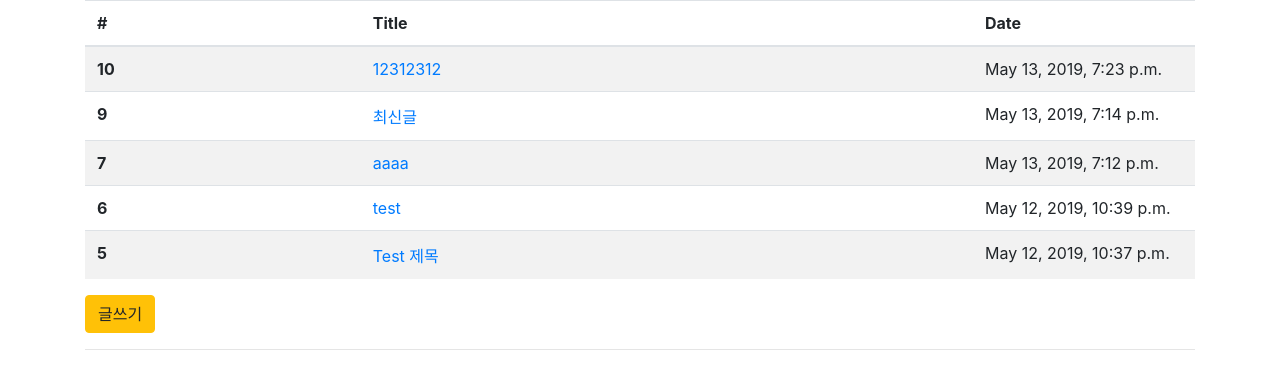
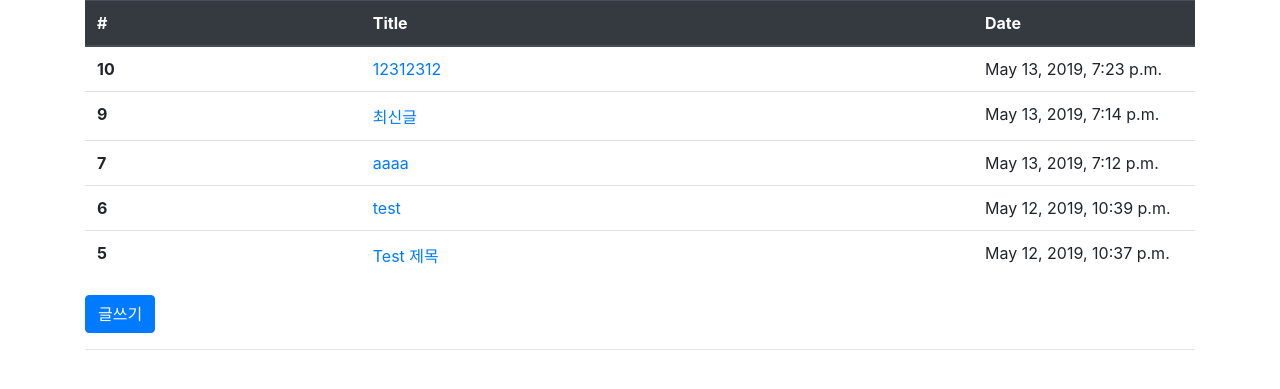
Before and after one commit to leesanha/fortheAjax, a Django app: page / in a window 1280 px wide. Shown: the top 389 px of the page. Run offline with Django 3.2, Linux system fonts and the light colour scheme; data comes from the database, SQL or seed files in the repository; some libraries are stand-ins or nearby versions.

Commit message:
0514 0142 commit

```diff
--- a/blog/templates/blog/detail.html
+++ b/blog/templates/blog/detail.html
@@ -5,7 +5,7 @@
     <p> {{blog.body}} </p>
     <br><br>
 
-    <a href="{%url 'home'%}"><button type="button" class="btn btn-outline-warning">HOME</button></a>
-    <a href="{%url 'edit' blog.id %}"><button type="button" class="btn btn-outline-warning">EDIT</button></a>
-    <a href="{%url 'delete' blog.id %}"><button type="button" class="btn btn-outline-warning">DELETE</button></a>
+    <a href="{%url 'home'%}"><button type="button" class="btn btn-outline-primary">HOME</button></a>
+    <a href="{%url 'edit' blog.id %}"><button type="button" class="btn btn-outline-primary">EDIT</button></a>
+    <a href="{%url 'delete' blog.id %}"><button type="button" class="btn btn-outline-primary">DELETE</button></a>
 {% endblock %}
--- a/blog/templates/blog/home.html
+++ b/blog/templates/blog/home.html
@@ -1,7 +1,7 @@
 {% extends 'base.html' %}
 {% block content %}
-    <table class="table table-striped">
-        <thead class="thead">
+    <table class="table">
+        <thead class="thead-dark">
             <tr>
             <th scope="col">#</th>
             <th scope="col">Title</th>
@@ -22,5 +22,5 @@
         {% endfor %}
         </tbody>
     </table>
-    <a href="{% url 'new' %}"><button type="button" class="btn btn-warning">글쓰기</button></a>
+    <a href="{% url 'new' %}"><button type="button" class="btn btn-primary">글쓰기</button></a>
 {% endblock %}
--- a/blog/templates/blog/new.html
+++ b/blog/templates/blog/new.html
@@ -11,6 +11,6 @@
         <textarea cols=40 rows=10 name="body"></textarea>
         <br>
 
-        <input class="btn btn-outline-warning" type="submit" value="제출하기">
+        <input class="btn btn-outline-primary" type="submit" value="제출하기">
     </form>
 {% endblock %}
```
